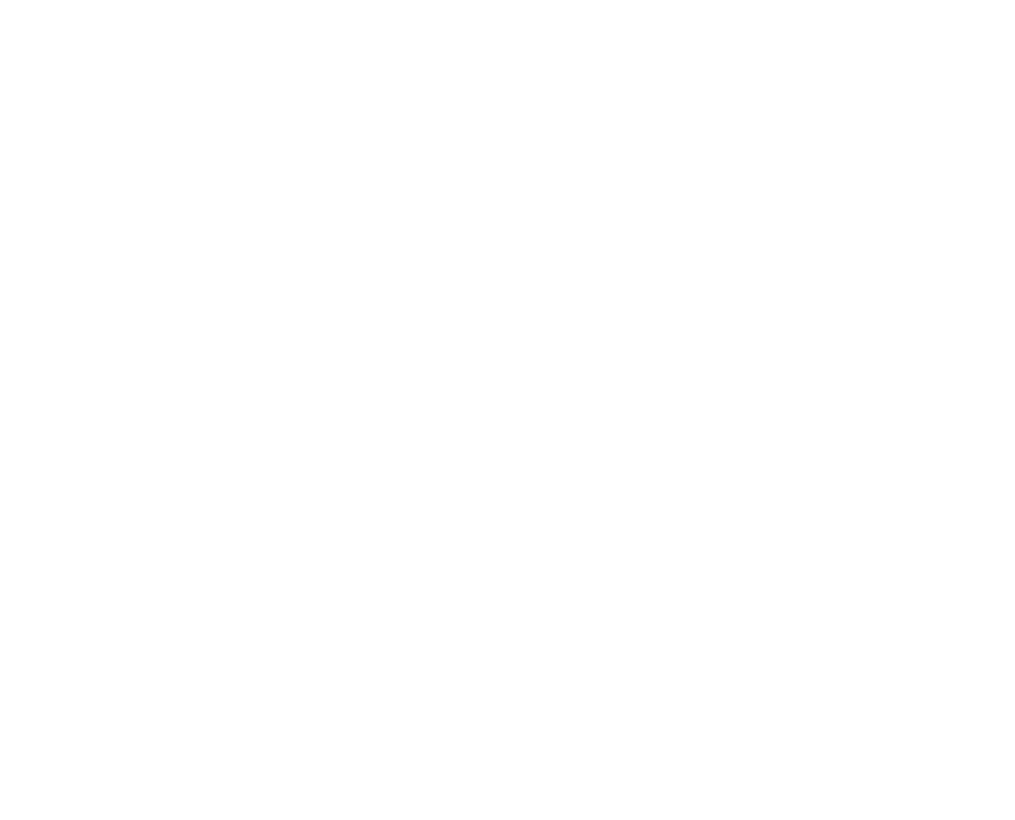
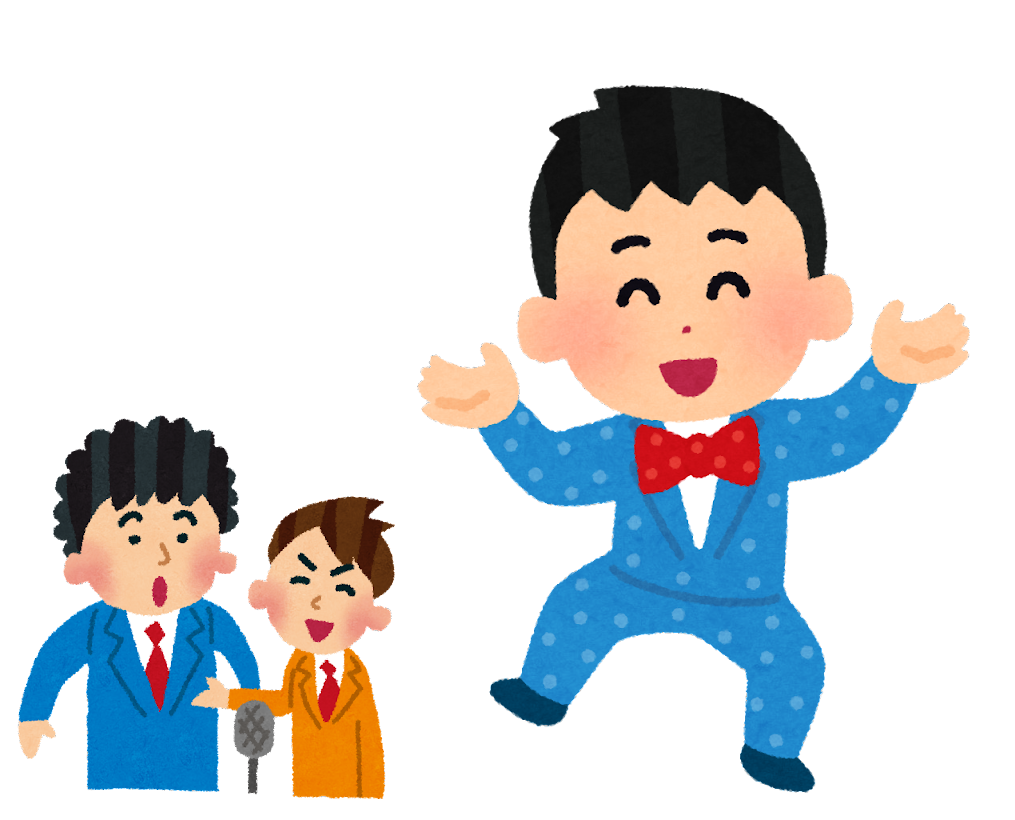
Before and after one commit to yasunori1005/git_images_add, a plain HTML site: page index.html in a window 1280 px wide. Shown: the whole page, without its empty margins (0-1015 px from the left). Drawn offline with Linux system fonts and the light colour scheme.

Commit message:
manzai_add

```diff
--- a/index.html
+++ b/index.html
@@ -7,6 +7,7 @@
     <title>Document</title>
 </head>
 <body>
-
+    <img src="images/manzai.png" alt="">
+    <img src="images/kid.png" alt="">
 </body>
 </html>
```
